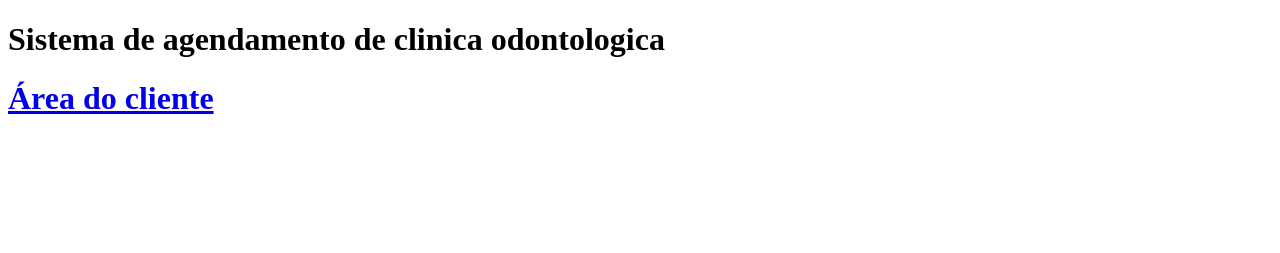
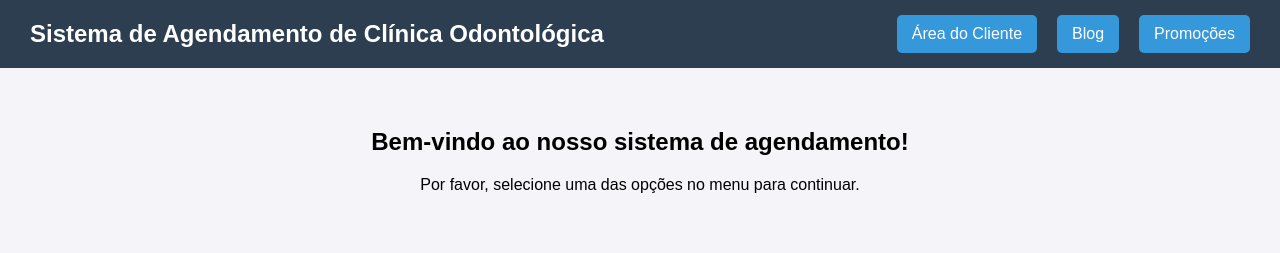
Before and after one commit to thiagodaconceicao/clinica, a website: page src/static/html/hello.html in a window 1280 px wide. Drawn offline with Linux system fonts and the light colour scheme; files that its build step writes are made by us from their sources.

Commit message:
add 'inserir consulta' function for DB update script.sql update css in hello.html

```diff
--- a/src/main.js
+++ b/src/main.js
@@ -5,6 +5,7 @@ const port = 5050;
 const morgan = require('morgan');
 
 const { inserirUsuario, verificarUsuario } = require('../db/login');
+const { inserirConsulta } = require('../db/consult');
 
 webserver.use(morgan('dev'));
 webserver.use(express.urlencoded({ extended: true }));
@@ -66,6 +67,10 @@ webserver.post('/cadastro-teste', (req, res) => {
 
     console.log(result);
 
+    inserirConsulta(result);
+
+    res.redirect('/inicio');
+
 });
 
 
--- /dev/null
+++ b/src/static/css/navbar.css
@@ -0,0 +1,45 @@
+
+body {
+    font-family: Arial, sans-serif;
+    margin: 0;
+    background-color: #f4f4f9;
+}
+
+
+.navbar {
+    display: flex;
+    justify-content: space-between;
+    align-items: center;
+    padding: 15px 30px;
+    background-color: #2c3e50;
+    color: #ffffff;
+}
+
+.navbar h1 {
+    margin: 0;
+    font-size: 24px;
+}
+
+.navbar .menu {
+    display: flex;
+    gap: 20px;
+}
+
+.navbar .menu a {
+    color: #ffffff;
+    text-decoration: none;
+    padding: 10px 15px;
+    background-color: #3498db;
+    border-radius: 5px;
+    transition: background-color 0.3s;
+}
+
+.navbar .menu a:hover {
+    background-color: #2980b9;
+}
+
+
+.container {
+    padding: 40px;
+    text-align: center;
+}
--- a/src/static/html/hello.html
+++ b/src/static/html/hello.html
@@ -1,10 +1,28 @@
 <!DOCTYPE html>
-<html>
+<html lang="pt-BR">
 <head>
-    <title>Sistema de agendamento de clinica</title>
+    <meta charset="UTF-8">
+    <meta name="viewport" content="width=device-width, initial-scale=1.0">
+    <title>Sistema de Agendamento de Clínica</title>
+    <link rel="stylesheet" href="css/navbar.css">
 </head>
 <body>
-    <h1>Sistema de agendamento de clinica odontologica</h1>
-    <a href="/cadastro-do-cliente"><h1>Área do cliente</h1></a>
+
+    <!-- Barra de navegação -->
+    <header class="navbar">
+        <h1>Sistema de Agendamento de Clínica Odontológica</h1>
+        <nav class="menu">
+            <a href="/cadastro-do-cliente">Área do Cliente</a>
+            <a href="/blog">Blog</a>
+            <a href="/promocoes">Promoções</a>
+        </nav>
+    </header>
+
+    <!-- Conteúdo principal -->
+    <div class="container">
+        <h2>Bem-vindo ao nosso sistema de agendamento!</h2>
+        <p>Por favor, selecione uma das opções no menu para continuar.</p>
+    </div>
+
 </body>
 </html>
```
Also changed, not shown: db/consult.js (added, +30 -0 lines), 1 other file.
